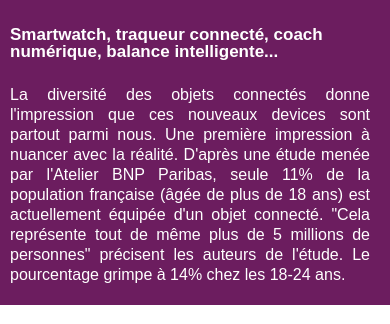
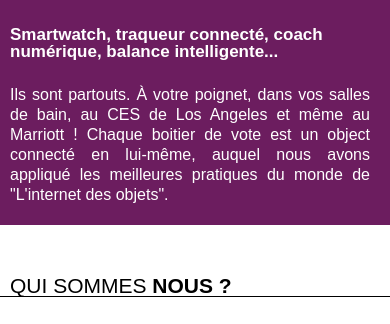
Before and after one commit to publicissapient-france/nfc-website, a website: page index.html in a window 390 px wide. Shown: the part 1474-1798 px from the top of the page. Drawn offline with Linux system fonts and the light colour scheme.

Commit message:
Texte objet connecté

```diff
--- a/index.html
+++ b/index.html
@@ -99,13 +99,11 @@
 
         <h2>Smartwatch, traqueur connecté, coach numérique, balance intelligente...</h2>
 
-        <p>La diversité des objets connectés donne l'impression que ces nouveaux devices
-            sont partout parmi nous. Une première impression à nuancer avec la réalité.
-            D'après une étude menée par l'Atelier BNP Paribas, seule 11% de la population
-            française (âgée de plus de 18 ans) est actuellement équipée d'un objet
-            connecté. "Cela représente tout de même plus de 5 millions de personnes"
-            précisent les auteurs de l'étude. Le pourcentage grimpe à 14% chez les
-            18-24 ans.</p>
+        <p>Ils sont partouts. À votre poignet, dans vos salles de bain, au CES de Los Angeles et même au Marriott&nbsp;!
+            Chaque boitier de vote est un object connecté en lui-même, auquel nous avons appliqué les meilleures pratiques
+            du monde de "L'internet des objets".
+
+        </p>
     </div>
 </section>
 
--- a/styles/nfc.less
+++ b/styles/nfc.less
@@ -259,7 +259,7 @@ section {
 }
 
 #object-connected {
-  @minHeightObject : 350px;
+  @minHeightObject : 320px;
 
   background-color: @xebiaColor;
 
@@ -278,8 +278,8 @@ section {
     @media (max-width: 660px) {
       margin-left: 20px;
       margin-right: 20px;
-      margin-top: @centrageLogoEcran + 65px;
-      margin-bottom: @centrageLogoEcran + 65px;
+      margin-top: @centrageLogoEcran + 15px;
+      margin-bottom: @centrageLogoEcran + 15px;
     }
 
     @media (max-width: 550px) {
```
Also changed, not shown: styles/main.min.css.
